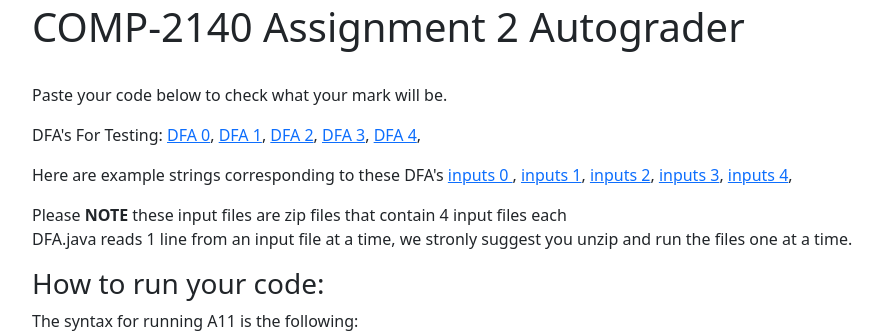
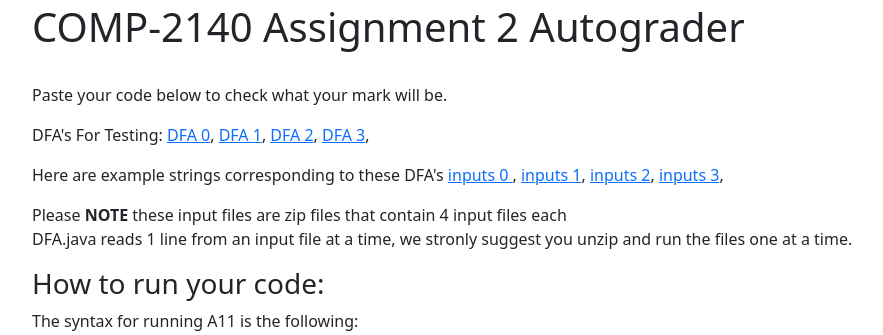
Before and after one commit to farooqiusman/AutoGrader, a Flask app: page /a2 in a window 1280 px wide. Shown: the part 135-470 px from the top of the page, without its empty margins (50-933 px from the left). Run offline with Flask 2, Linux system fonts and the light colour scheme; some libraries are stand-ins or nearby versions.

Commit message:
test case 4 does not exist and has been removed

```diff
--- a/website/templates/a2.html
+++ b/website/templates/a2.html
@@ -11,14 +11,12 @@
             <a href="{{ url_for('static', filename='java/Assignment2/A21/dfa1.txt') }}">DFA 1</a>,
             <a href="{{ url_for('static', filename='java/Assignment2/A21/dfa2.txt') }}">DFA 2</a>,
             <a href="{{ url_for('static', filename='java/Assignment2/A21/dfa3.txt') }}">DFA 3</a>,
-            <a href="{{ url_for('static', filename='java/Assignment2/A21/dfa4.txt') }}">DFA 4</a>,
         </p>
         <p> Here are example strings corresponding to these DFA's
             <a href="{{ url_for('static', filename='java/Assignment2/A21/dfa0_inputs.zip') }}">inputs 0 </a>,
             <a href="{{ url_for('static', filename='java/Assignment2/A21/dfa1_inputs.zip') }}">inputs 1</a>,
             <a href="{{ url_for('static', filename='java/Assignment2/A21/dfa2_inputs.zip') }}">inputs 2</a>,
             <a href="{{ url_for('static', filename='java/Assignment2/A21/dfa3_inputs.zip') }}">inputs 3</a>,
-            <a href="{{ url_for('static', filename='java/Assignment2/A21/dfa4_inputs.zip') }}">inputs 4</a>,
         </p>
         <p> Please <strong>NOTE</strong> these input files are zip files that contain 4 input files each<br>
             DFA.java reads 1 line from an input file at a time, we stronly suggest you unzip and run the files one at a time.<br>
```
